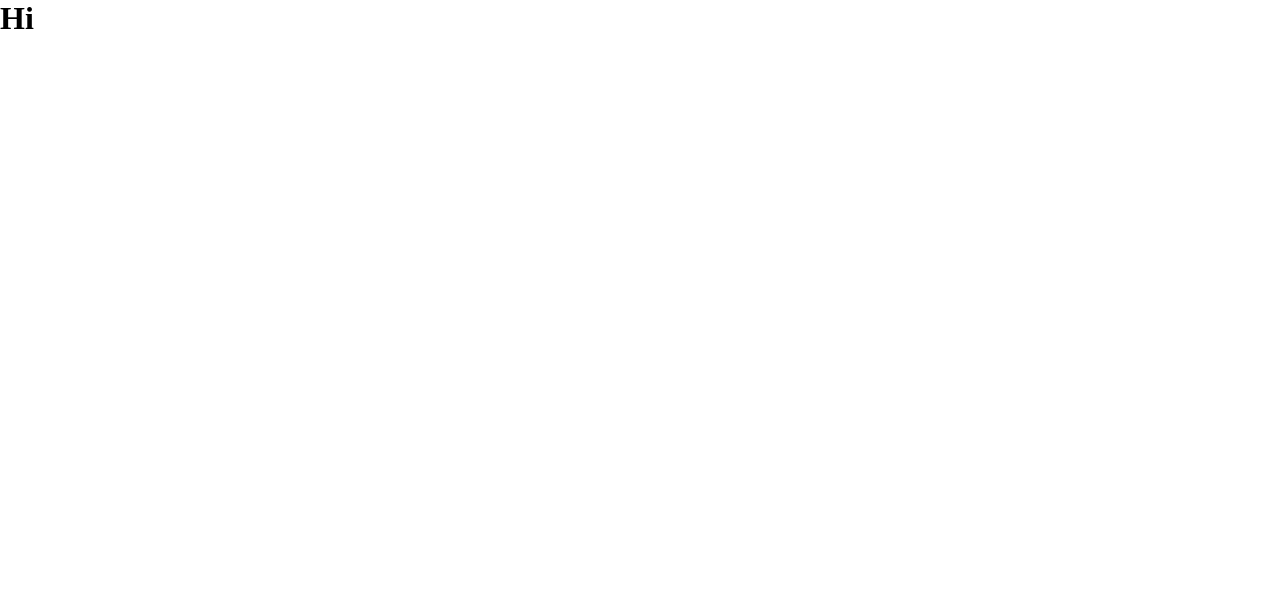
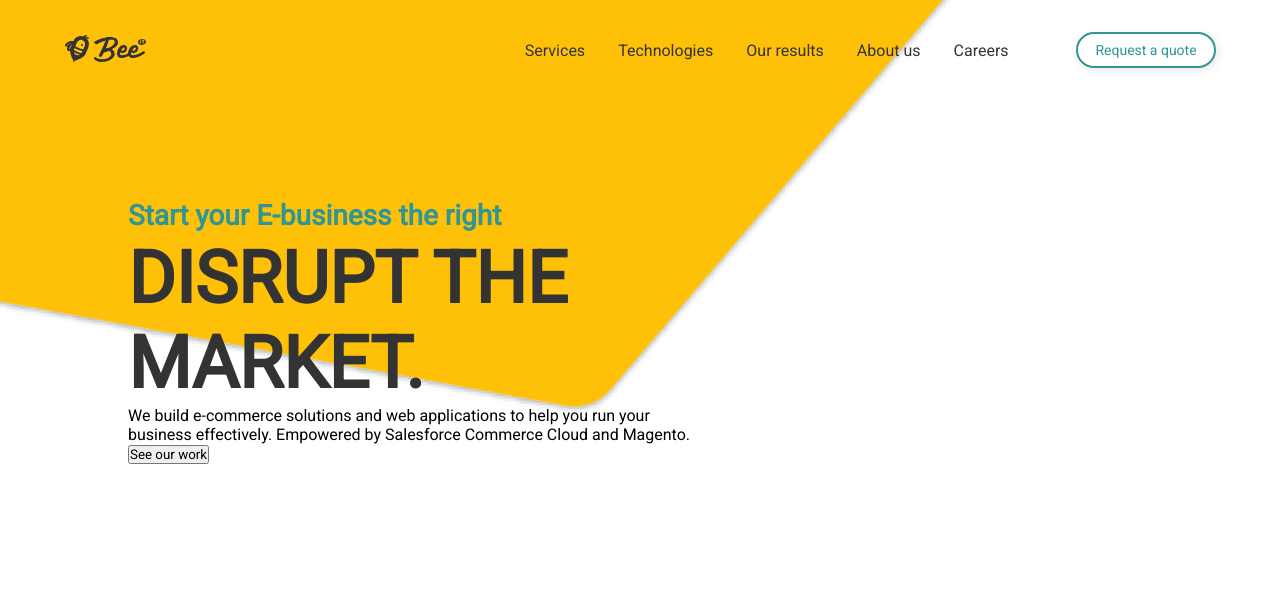
Before and after one commit to DijanaKosovac/Bee-IT-Website, a website: page index.html in a window 1280 px wide. Drawn offline with Linux system fonts and the light colour scheme.

Commit message:
Header section done

```diff
--- a/index.html
+++ b/index.html
@@ -4,12 +4,40 @@
 <head>
     <meta charset="UTF-8">
     <meta name="viewport" content="width=device-width, initial-scale=1.0">
-    <title>Document</title>
+    <title>Bee IT</title>
     <link rel="stylesheet" href="./src/css/style.css">
 </head>
 
 <body>
-    <h1>Hi </h1>
+    <header>
+        <div class="header-content">
+            <div class="logo">
+                <img src="./src/images/beeit-logo.png" alt="logo">
+            </div>
+            <nav>
+                <ul>
+                    <li><a href="#">Services</a></li>
+                    <li><a href="#">Technologies</a></li>
+                    <li><a href="#">Our results</a></li>
+                    <li><a href="#">About us</a></li>
+                    <li><a href="#">Careers</a></li>
+                </ul>
+                <div class="quote">
+                    <button class="btn">Request a quote</button>
+                </div>
+            </nav>
+            <div class="headline">
+                <h4>Start your E-business the right</h4>
+                <h1>Disrupt the market.</h1>
+                <div id="line"></div>
+                <p>We build e-commerce solutions and web applications to help you run your business effectively.
+                    Empowered
+                    by Salesforce Commerce Cloud and Magento.</p>
+                <button>See our work</button>
+            </div>
+        </div>
+    </header>
+
 
 </body>
 
--- a/src/scss/_mixins.scss
+++ b/src/scss/_mixins.scss
@@ -3,5 +3,23 @@
         margin: 0;
         padding: 0;
         box-sizing: border-box;
+        font-family: $font-family;
     }
 }
+
+@mixin flex($justify-content, $align-items, $wrap) {
+    display: flex;
+    justify-content: $justify-content;
+    align-items: $align-items;
+    flex-wrap: $wrap;
+}
+
+@mixin button {
+    width: 140px;
+    height: 36px;
+    font-size: 14px;
+    font-weight: 500;
+    border-radius: 29px;
+    text-align: center;
+    outline: none;
+}
--- a/src/scss/_variables.scss
+++ b/src/scss/_variables.scss
@@ -0,0 +1,8 @@
+// Fonts
+
+$font-family: 'Roboto',
+sans-serif;
+
+// Color
+$header-font-color: #333334;
+$light-blue: #329595;
--- a/src/scss/style.scss
+++ b/src/scss/style.scss
@@ -1,4 +1,68 @@
+@import url('https://fonts.googleapis.com/css2?family=Roboto&display=swap');
+
 @import "variables";
 @import "mixins";
 
 @include main();
+
+header {
+    width: 100%;
+    height: 90vh;
+    background-image: url(../images/header-bkg.png);
+    background-repeat: no-repeat;
+    background-position: 423% 142%;
+
+    .header-content {
+        @include flex(space-between, center, wrap);
+        width: 90%;
+        margin: auto;
+        padding-top: 2rem;
+    }
+
+    nav {
+        @include flex(space-between, center, wrap);
+        width: 60%;
+
+        ul {
+            @include flex(space-between, center, wrap);
+            width: 70%;
+            list-style: none;
+
+            li a {
+                color: $header-font-color;
+                text-decoration: none;
+                font-weight: 500;
+            }
+        }
+
+        .btn {
+            @include button();
+            color: $light-blue;
+            background: none;
+            border: 2px solid $light-blue;
+            box-shadow: 2px 2px 8px rgba(0, 0, 0, 0.1);
+
+            &:hover {
+                border: 4px solid $light-blue;
+            }
+        }
+    }
+
+    .headline {
+        width: 50%;
+        margin: 8rem 4rem;
+
+        h4 {
+            color: $light-blue;
+            font-size: 28px;
+            line-height: 40px;
+            font-weight: 900;
+        }
+
+        h1 {
+            color: $header-font-color;
+            font-size: 72px;
+            text-transform: uppercase;
+        }
+    }
+}
```
Also changed, not shown: src/css/style.css, src/images/header-bkg.png (added).
